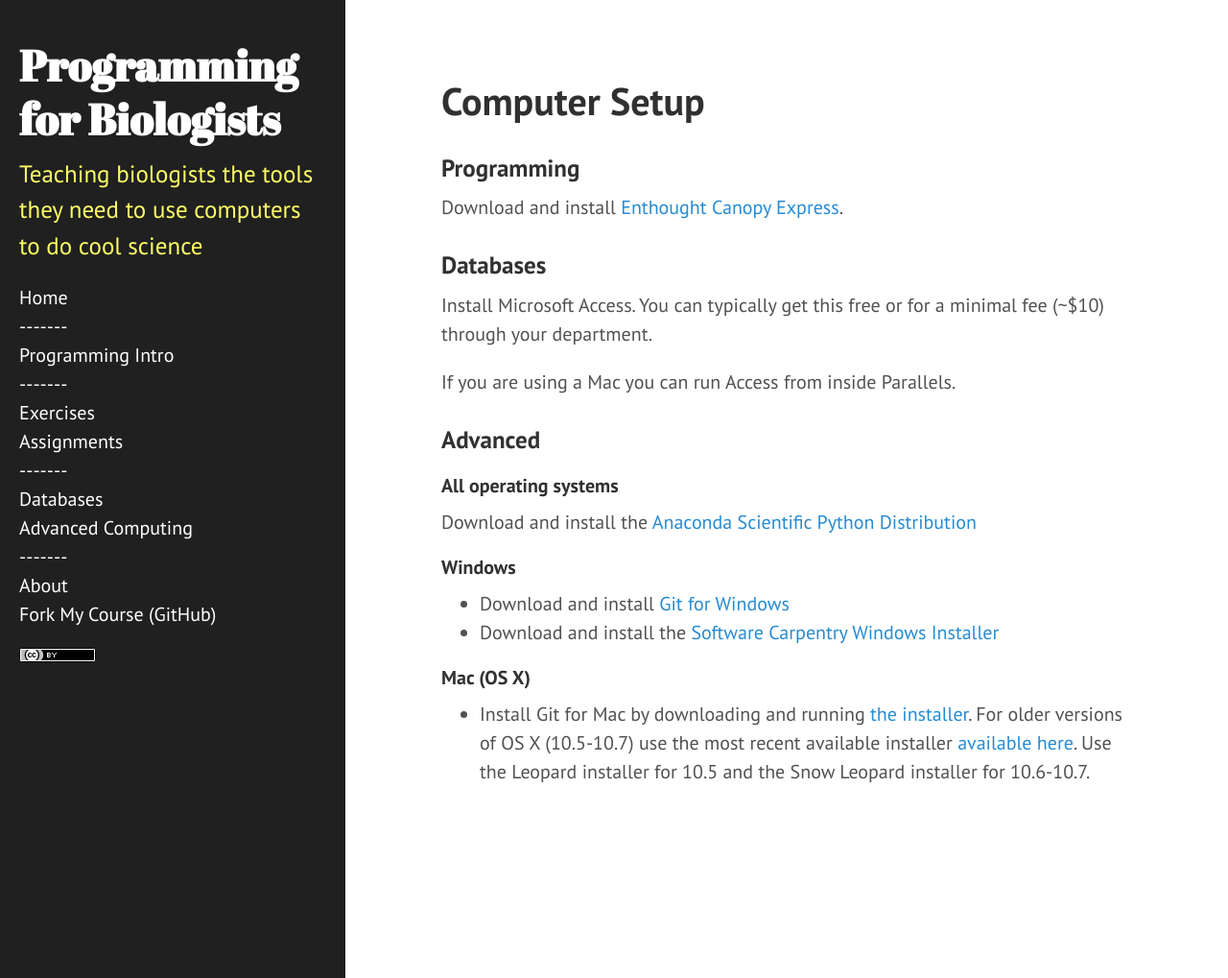
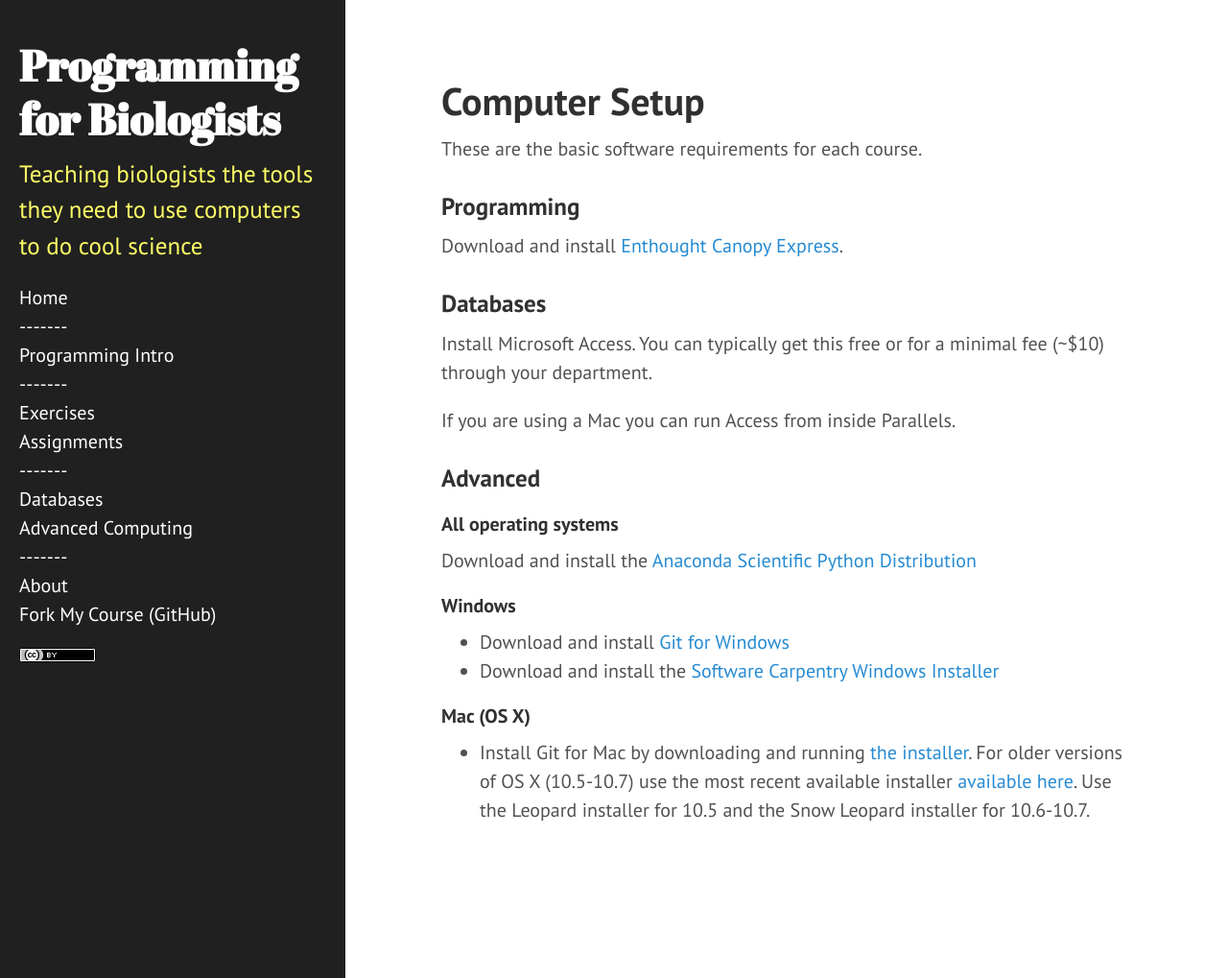
Before and after one commit to MonmouthSchool/MonmouthSchool.github.io, a Jekyll site: the page built from computer-setup.md, in a window 1280 px wide and 1019 px high. Shown: the whole window at 96% size. Built offline with Jekyll 4.4.1, drawn with Linux system fonts in a browser that asks for light colours; Markdown is read by kramdown in place of the engine named in the settings.

Commit message:
Update computer-setup.md

```diff
--- a/computer-setup.md
+++ b/computer-setup.md
@@ -2,6 +2,7 @@
 layout: page
 title: Computer Setup
 ---
+These are the basic software requirements for each course.
 
 ### Programming
 
```
